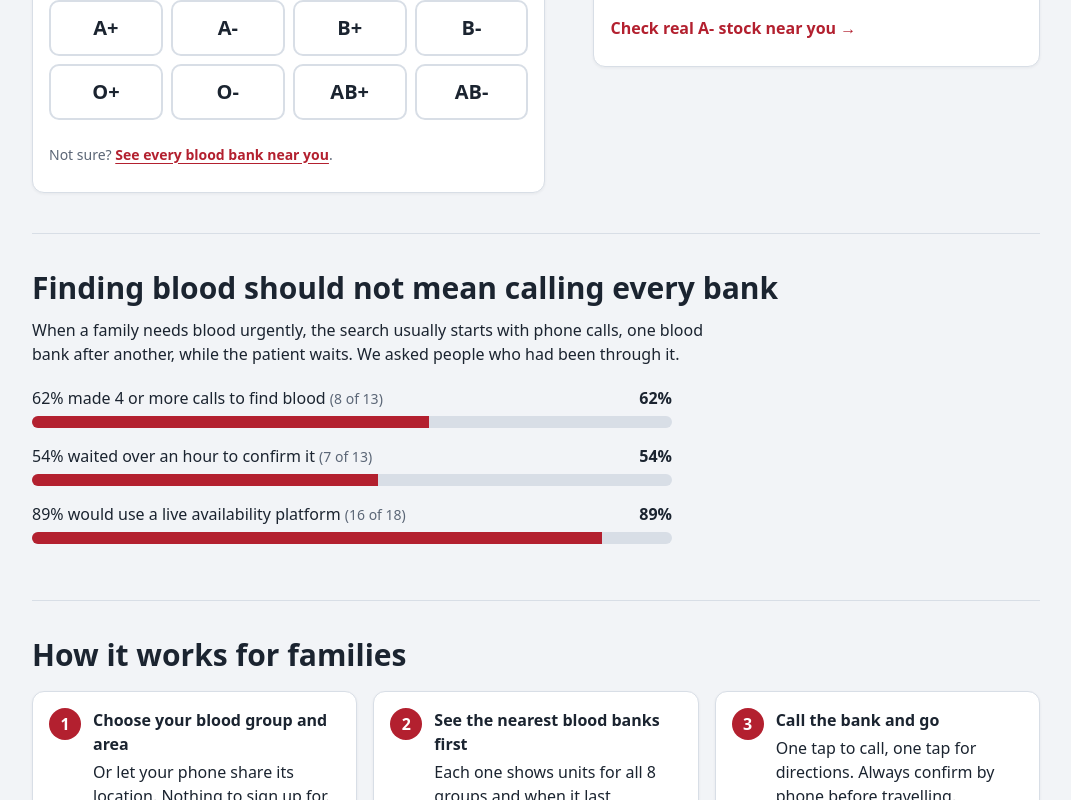
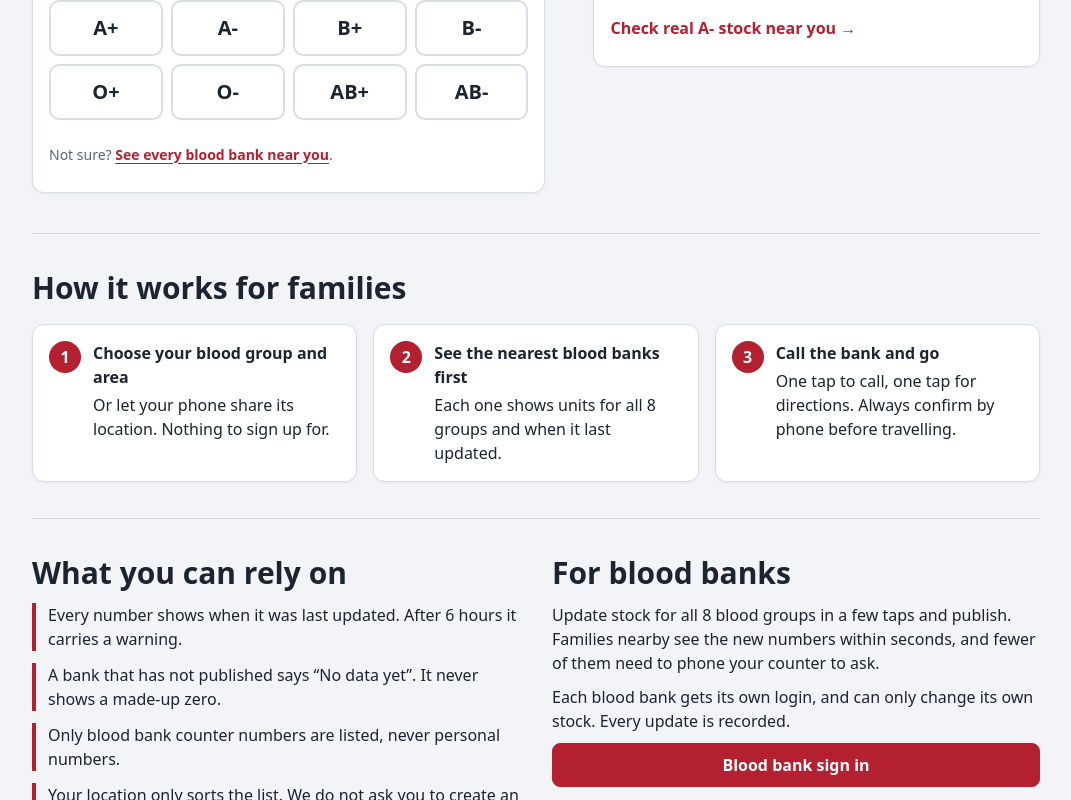
Before and after one commit to pratikpt1304/Rakt-Setu, a Next.js app: page / in a window 1280 px wide. Shown: the part 467-1267 px from the top of the page, without its empty margins (104-1175 px from the left). Built offline with nearby package versions, Linux system fonts and the light colour scheme.

Commit message:
Remove survey section from landing page

```diff
--- a/app/page.tsx
+++ b/app/page.tsx
@@ -2,12 +2,6 @@ import Link from "next/link";
 import ExampleBankCard from "./ExampleBankCard";
 
 const GROUPS = ["A+", "A-", "B+", "B-", "O+", "O-", "AB+", "AB-"];
-
-const FACTS = [
-  { label: "made 4 or more calls to find blood", value: 62, note: "8 of 13" },
-  { label: "waited over an hour to confirm it", value: 54, note: "7 of 13" },
-  { label: "would use a live availability platform", value: 89, note: "16 of 18" }
-];
 
 export default function Landing() {
   const contact = process.env.NEXT_PUBLIC_CONTACT_EMAIL;
@@ -34,22 +28,6 @@ export default function Landing() {
         </div>
 
         <ExampleBankCard />
-      </section>
-
-      <section className="lp-sec">
-        <h2>Finding blood should not mean calling every bank</h2>
-        <p className="lp-prose">
-          When a family needs blood urgently, the search usually starts with phone calls, one blood bank after another, while the patient waits. We asked people who had been through it.
-        </p>
-        <ul className="lp-bars" aria-label="Survey results">
-          {FACTS.map((f) => (
-            <li key={f.label}>
-              <span>{f.value}% {f.label} <span className="muted">({f.note})</span></span>
-              <b>{f.value}%</b>
-              <span className="bar" aria-hidden="true"><i style={{ width: `${f.value}%` }} /></span>
-            </li>
-          ))}
-        </ul>
       </section>
 
       <section className="lp-sec">
```
